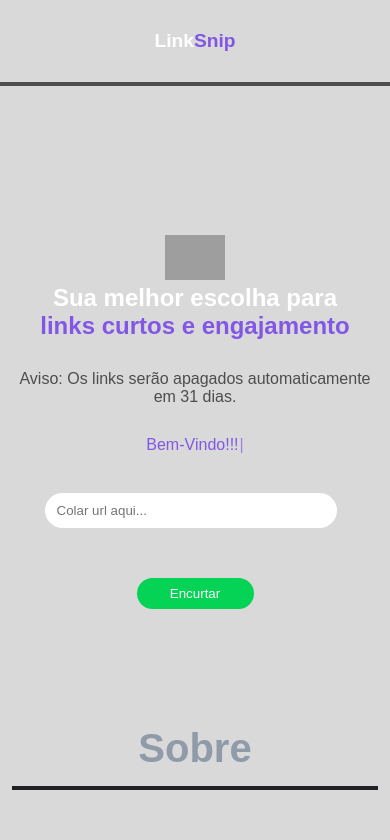
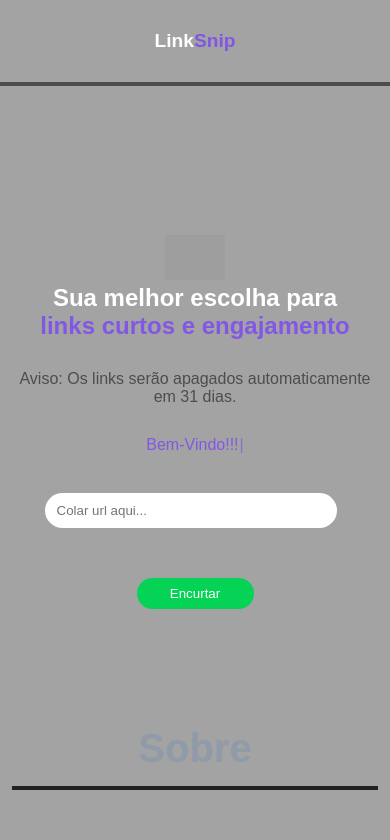
Before and after one commit to MMathiasRS/Snip_Link, a Next.js app: page / in a window 390 px wide. Shown: the top 840 px of the page. Built offline with nearby package versions, Linux system fonts and the light colour scheme; grey boxes are pictures that could not be loaded.

Commit message:
first commit

```diff
--- a/src/styles/globals.css
+++ b/src/styles/globals.css
@@ -119,3 +119,11 @@ body::-webkit-scrollbar-thumb {
     color-scheme: dark;
   }
 }
+
+
+@media only screen and (max-width: 767px) {
+  body{
+    color: black;
+    background-color: rgb(163, 163, 163);
+  }
+}
```
